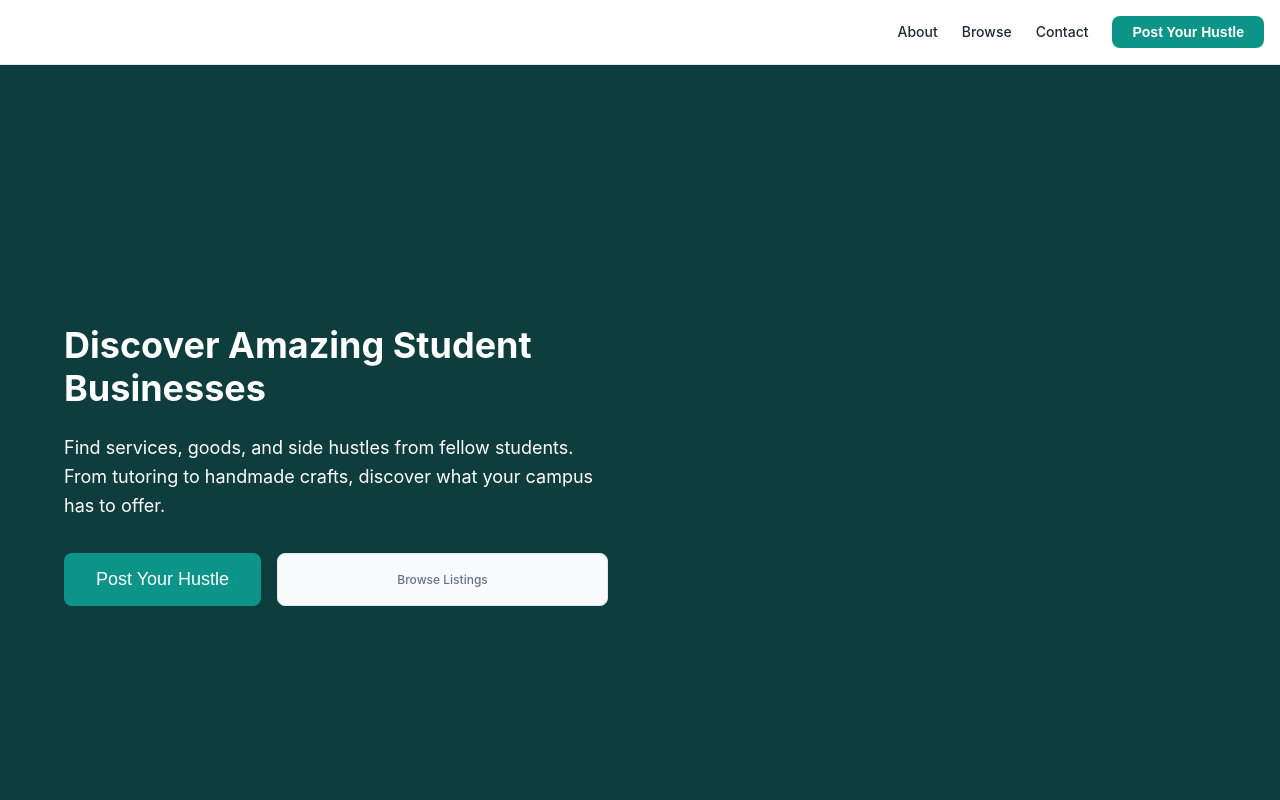
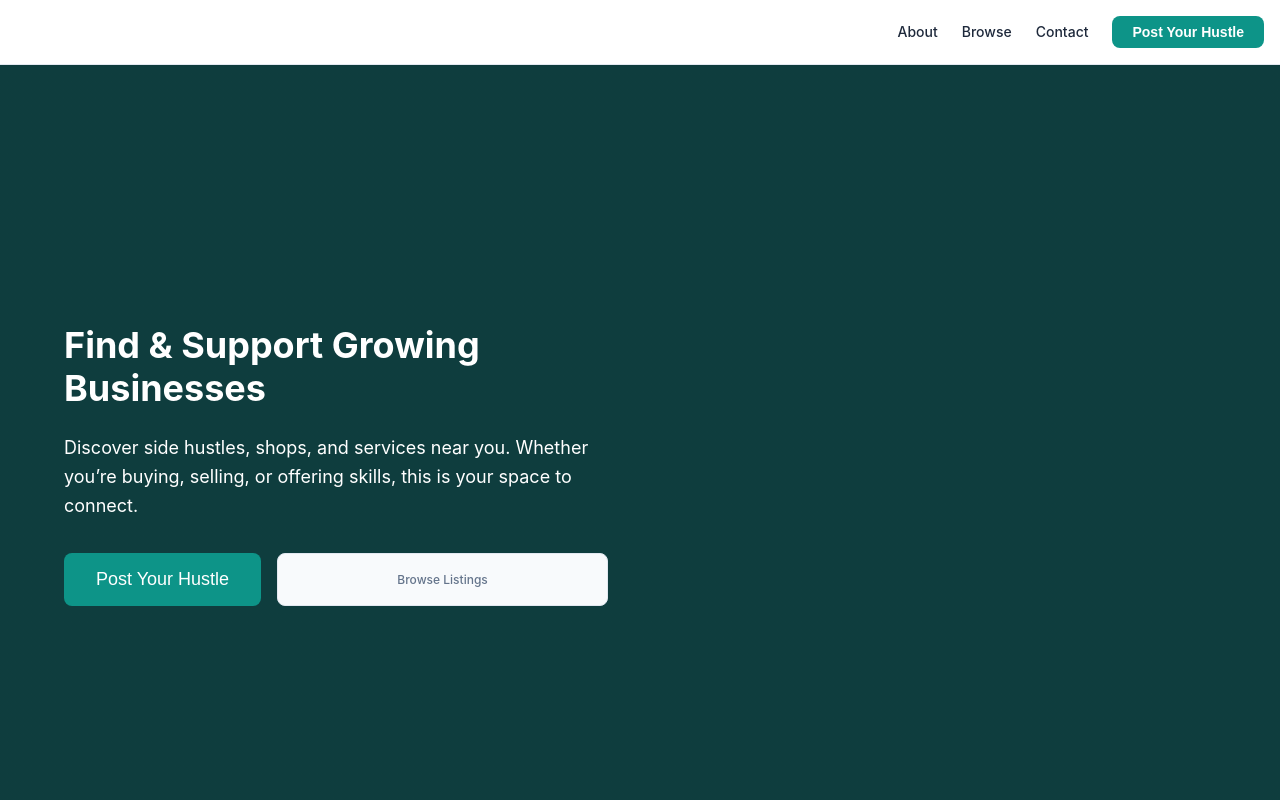
Before and after one commit to Deon62/hub, a plain HTML site: page index.html in a window 1280 px wide. Shown: the top 800 px of the page. Drawn offline with Linux system fonts and the light colour scheme.

Commit message:
first commit

```diff
--- a/index.html
+++ b/index.html
@@ -45,8 +45,8 @@
         <section class="hero" id="hero">
             <div class="hero-container">
                 <div class="hero-content">
-                    <h2 class="hero-title">Discover Amazing Student Businesses</h2>
-                    <p class="hero-subtitle">Find services, goods, and side hustles from fellow students. From tutoring to handmade crafts, discover what your campus has to offer.</p>
+                    <h2 class="hero-title">Find & Support Growing Businesses</h2>
+                    <p class="hero-subtitle">Discover side hustles, shops, and services near you. Whether you’re buying, selling, or offering skills, this is your space to connect.</p>
                     <div class="hero-actions">
                         <button class="btn btn-primary btn-large" id="heroPostBtn" aria-label="Post your hustle">
                             Post Your Hustle
```
